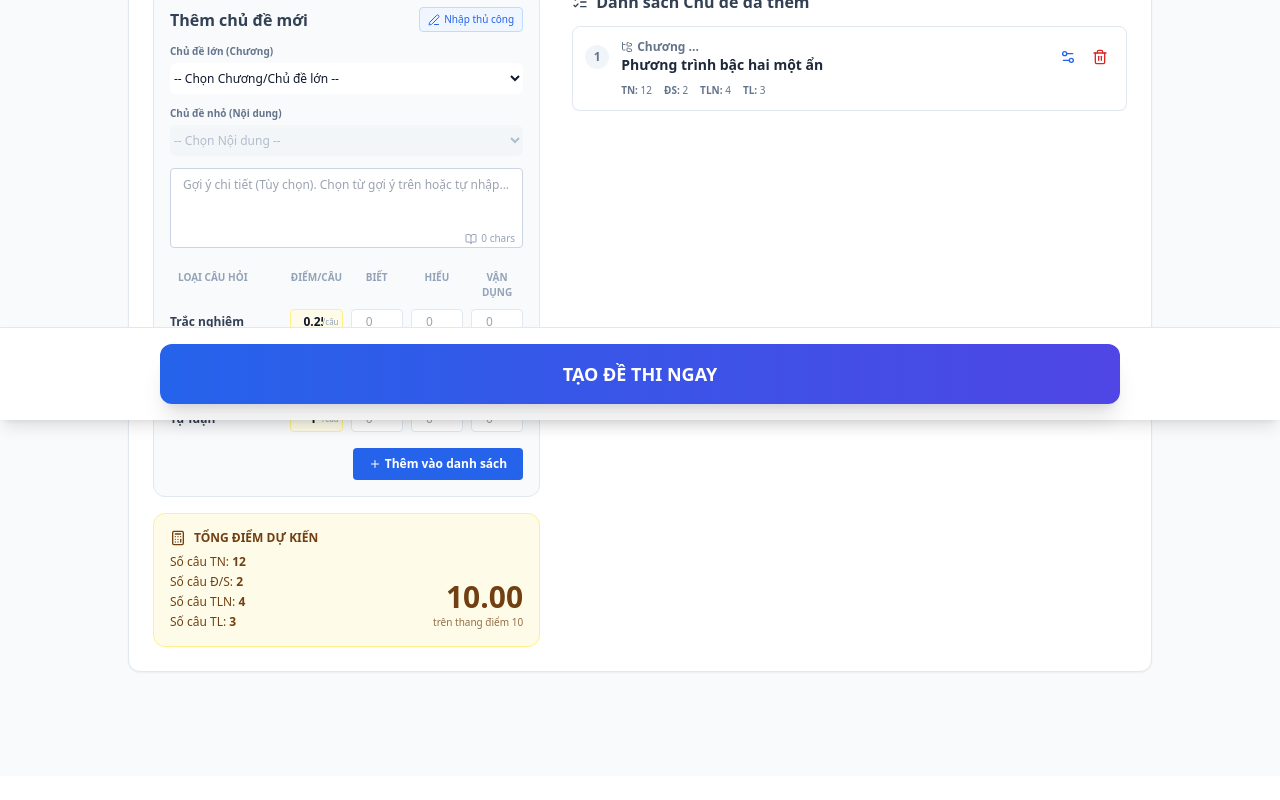
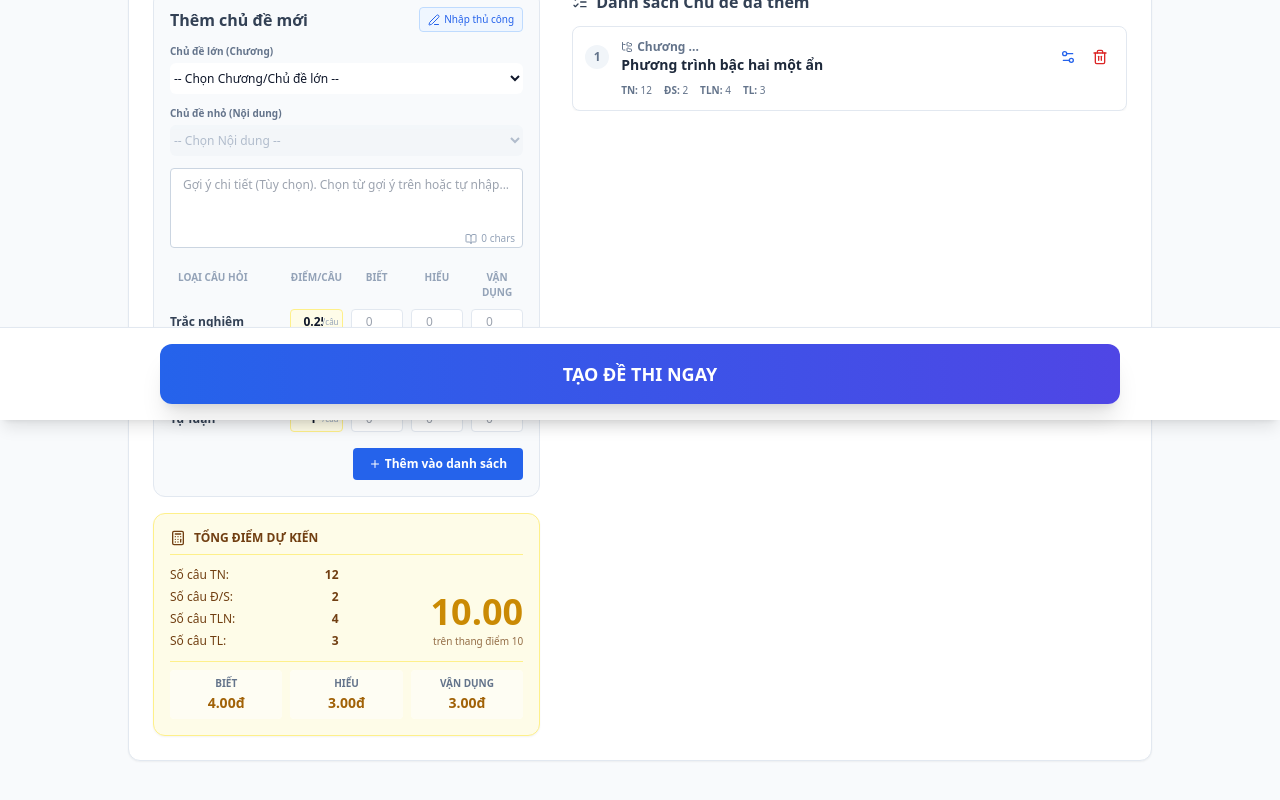
Before and after one commit to goalkeppertanbinh-collab/tao-de-thi-online, a React (Vite) app: page / in a window 1280 px wide. Shown: the part 380-1180 px from the top of the page. Before the commit the page ends 1156 px from the top, so only its background shows below. Built offline with nearby package versions, Linux system fonts and the light colour scheme.

Commit message:
feat(InputForm): Refactor score calculation
Break down the total score calculation into recognition, comprehension, and application levels. This provides a more granular view of the test's difficulty distribution and adheres to educational assessment principles.

```diff
--- a/components/InputForm.tsx
+++ b/components/InputForm.tsx
@@ -108,23 +108,41 @@ const InputForm: React.FC<InputFormProps> = ({
   // --- SCORE CALCULATOR ---
   const totalScore = useMemo(() => {
     let mcCount = 0, tfCount = 0, saCount = 0, esCount = 0;
+    let scoreRec = 0, scoreComp = 0, scoreApp = 0; // Breakdown scores
 
     const sumL = (l: LevelCounts) => l.recognition + l.comprehension + l.application;
+    const { multipleChoice: pMC, trueFalse: pTF, shortAnswer: pSA, essay: pES } = params.pointValues;
 
     params.topics.forEach(t => {
+      // Counts
       mcCount += sumL(t.matrix.multipleChoice);
       tfCount += sumL(t.matrix.trueFalse);
       saCount += sumL(t.matrix.shortAnswer);
       esCount += sumL(t.matrix.essay);
+
+      // Score Breakdown
+      // Recognition (Biết)
+      scoreRec += (t.matrix.multipleChoice.recognition * pMC) +
+                  (t.matrix.trueFalse.recognition * pTF) +
+                  (t.matrix.shortAnswer.recognition * pSA) +
+                  (t.matrix.essay.recognition * pES);
+
+      // Comprehension (Hiểu)
+      scoreComp += (t.matrix.multipleChoice.comprehension * pMC) +
+                   (t.matrix.trueFalse.comprehension * pTF) +
+                   (t.matrix.shortAnswer.comprehension * pSA) +
+                   (t.matrix.essay.comprehension * pES);
+
+      // Application (Vận dụng)
+      scoreApp += (t.matrix.multipleChoice.application * pMC) +
+                  (t.matrix.trueFalse.application * pTF) +
+                  (t.matrix.shortAnswer.application * pSA) +
+                  (t.matrix.essay.application * pES);
     });
 
-    const score =
-      (mcCount * params.pointValues.multipleChoice) +
-      (tfCount * params.pointValues.trueFalse) +
-      (saCount * params.pointValues.shortAnswer) +
-      (esCount * params.pointValues.essay);
+    const score = scoreRec + scoreComp + scoreApp;
 
-    return { score, mcCount, tfCount, saCount, esCount };
+    return { score, mcCount, tfCount, saCount, esCount, scoreRec, scoreComp, scoreApp };
   }, [params.topics, params.pointValues]);
 
   // --- SET LOGIC ---
@@ -550,18 +568,35 @@ const InputForm: React.FC<InputFormProps> = ({
                           </div>
 
                           {/* CALCULATOR */}
-                          <div className="bg-yellow-50 p-4 rounded-xl border border-yellow-200 text-yellow-900">
-                              <h4 className="text-xs font-bold uppercase mb-2 flex items-center gap-2"><Calculator className="w-4 h-4" /> Tổng điểm dự kiến</h4>
-                              <div className="flex justify-between items-end">
-                                  <div className="text-xs space-y-1">
-                                      <div>Số câu TN: <b>{totalScore.mcCount}</b></div>
-                                      <div>Số câu Đ/S: <b>{totalScore.tfCount}</b></div>
-                                      <div>Số câu TLN: <b>{totalScore.saCount}</b></div>
-                                      <div>Số câu TL: <b>{totalScore.esCount}</b></div>
+                          <div className="bg-yellow-50 p-4 rounded-xl border border-yellow-200 text-yellow-900 shadow-sm">
+                              <h4 className="text-xs font-bold uppercase mb-3 flex items-center gap-2 border-b border-yellow-200 pb-2"><Calculator className="w-4 h-4" /> Tổng điểm dự kiến</h4>
+
+                              <div className="grid grid-cols-2 gap-4 mb-3">
+                                  <div className="text-xs space-y-1.5">
+                                      <div className="flex justify-between"><span>Số câu TN:</span> <b>{totalScore.mcCount}</b></div>
+                                      <div className="flex justify-between"><span>Số câu Đ/S:</span> <b>{totalScore.tfCount}</b></div>
+                                      <div className="flex justify-between"><span>Số câu TLN:</span> <b>{totalScore.saCount}</b></div>
+                                      <div className="flex justify-between"><span>Số câu TL:</span> <b>{totalScore.esCount}</b></div>
                                   </div>
-                                  <div className="text-right">
-                                      <div className="text-3xl font-bold">{totalScore.score.toFixed(2)}</div>
-                                      <div className="text-[10px] font-medium opacity-75">trên thang điểm 10</div>
+                                  <div className="text-right flex flex-col justify-end">
+                                      <div className="text-4xl font-bold text-yellow-600 leading-none">{totalScore.score.toFixed(2)}</div>
+                                      <div className="text-[10px] font-medium opacity-75 mt-1">trên thang điểm 10</div>
+                                  </div>
+                              </div>
+
+                              {/* Breakdown by Cognitive Level */}
+                              <div className="grid grid-cols-3 gap-2 text-center pt-2 border-t border-yellow-200">
+                                  <div className="bg-white/50 rounded p-1.5">
+                                      <div className="text-[10px] font-bold text-slate-500 uppercase mb-0.5">Biết</div>
+                                      <div className="text-sm font-bold text-yellow-700">{totalScore.scoreRec.toFixed(2)}đ</div>
+                                  </div>
+                                  <div className="bg-white/50 rounded p-1.5">
+                                      <div className="text-[10px] font-bold text-slate-500 uppercase mb-0.5">Hiểu</div>
+                                      <div className="text-sm font-bold text-yellow-700">{totalScore.scoreComp.toFixed(2)}đ</div>
+                                  </div>
+                                  <div className="bg-white/50 rounded p-1.5">
+                                      <div className="text-[10px] font-bold text-slate-500 uppercase mb-0.5">Vận dụng</div>
+                                      <div className="text-sm font-bold text-yellow-700">{totalScore.scoreApp.toFixed(2)}đ</div>
                                   </div>
                               </div>
                           </div>
```
